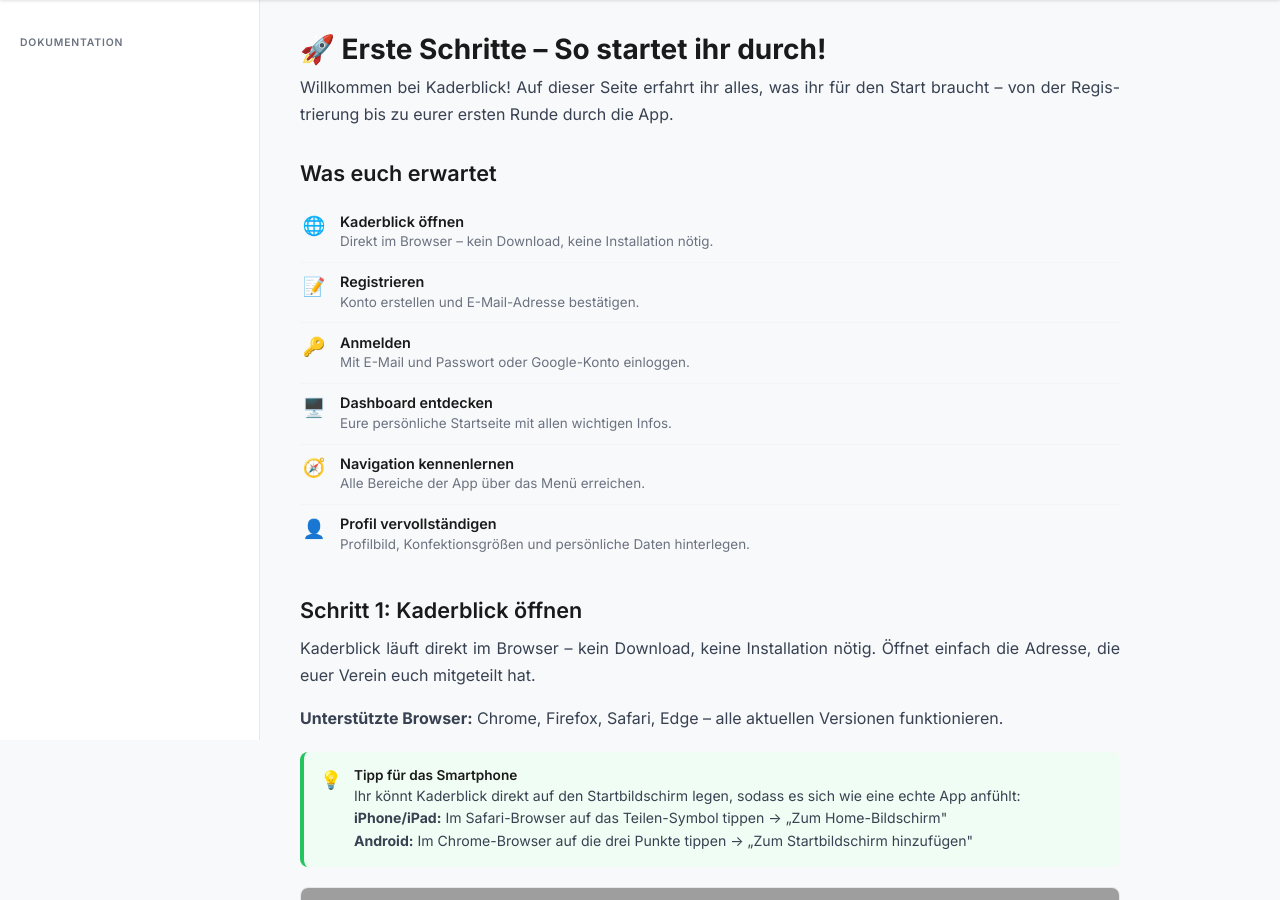
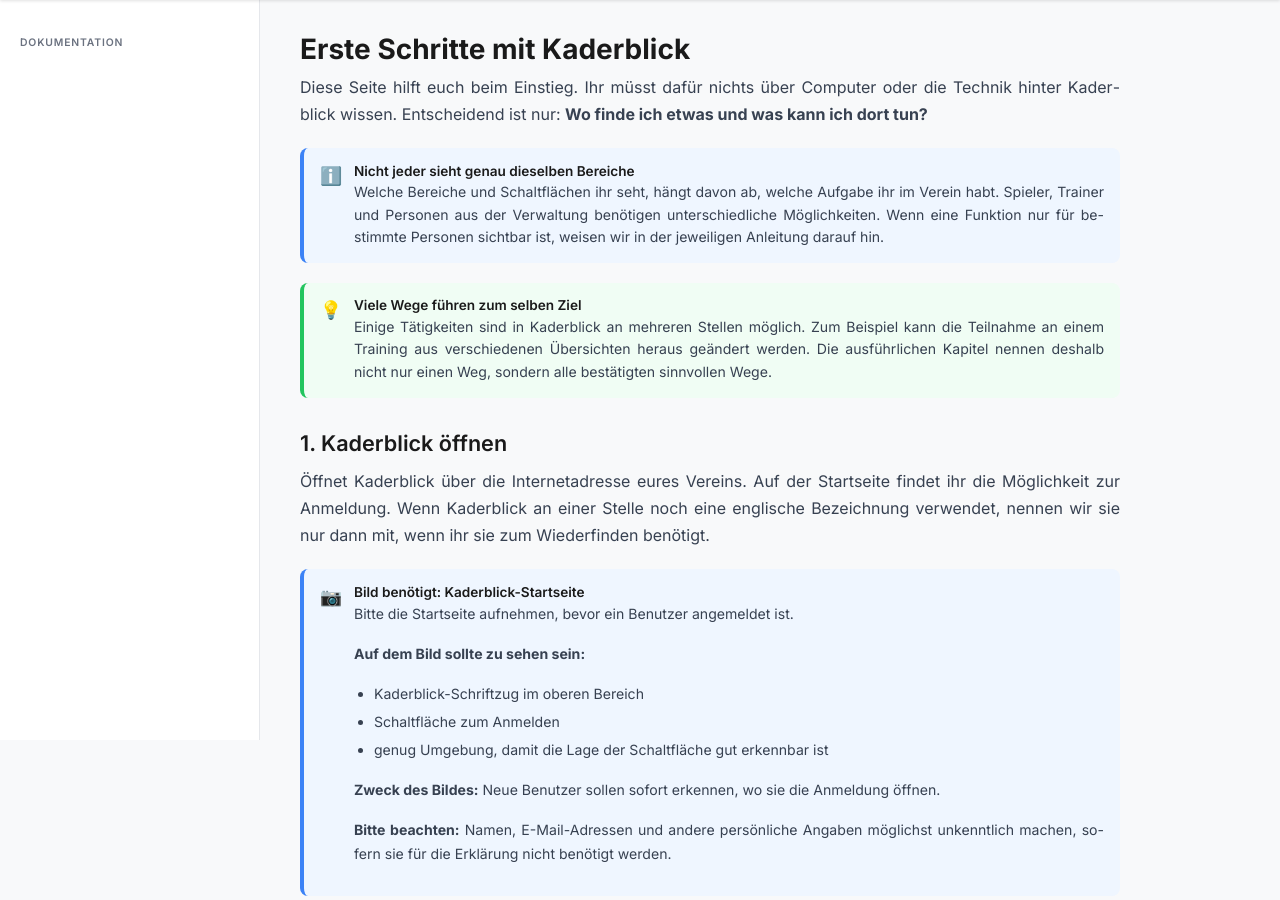
Before and after one commit to mastercad/Kaderblick-Documentation, a Symfony app: template templates/erste-schritte/index.html.twig in a window 1280 px wide. Shown: the part 60-960 px from the top of the page. Run offline with Twig, Linux system fonts and the light colour scheme; the template is opened without the code that fills it, so the values that code supplies are empty; some libraries are stand-ins or nearby versions; grey boxes are pictures that could not be loaded.

Commit message:
docs: Erste Schritte vollständig benutzerorientiert überarbeiten

```diff
--- a/templates/erste-schritte/index.html.twig
+++ b/templates/erste-schritte/index.html.twig
@@ -3,188 +3,207 @@
 {% block title %}Erste Schritte – docs.kaderblick.de{% endblock %}
 
 {% block body %}
-    <h1>🚀 Erste Schritte – So startet ihr durch!</h1>
+    <h1>Erste Schritte mit Kaderblick</h1>
+
     <p>
-        Willkommen bei Kaderblick! Auf dieser Seite erfahrt ihr alles, was ihr für
-        den Start braucht – von der Registrierung bis zu eurer ersten Runde durch die App.
+        Diese Seite hilft euch beim Einstieg. Ihr müsst dafür nichts über Computer oder die Technik
+        hinter Kaderblick wissen. Entscheidend ist nur: <strong>Wo finde ich etwas und was kann ich dort tun?</strong>
     </p>
 
-    {# ─── Funktionsübersicht ─── #}
-    <h2>Was euch erwartet</h2>
-    {% include 'components/feature_list.html.twig' with {
-        features: [
-            { icon: '🌐', title: 'Kaderblick öffnen', desc: 'Direkt im Browser – kein Download, keine Installation nötig.' },
-            { icon: '📝', title: 'Registrieren', desc: 'Konto erstellen und E-Mail-Adresse bestätigen.' },
-            { icon: '🔑', title: 'Anmelden', desc: 'Mit E-Mail und Passwort oder Google-Konto einloggen.' },
-            { icon: '🖥️', title: 'Dashboard entdecken', desc: 'Eure persönliche Startseite mit allen wichtigen Infos.' },
-            { icon: '🧭', title: 'Navigation kennenlernen', desc: 'Alle Bereiche der App über das Menü erreichen.' },
-            { icon: '👤', title: 'Profil vervollständigen', desc: 'Profilbild, Konfektionsgrößen und persönliche Daten hinterlegen.' },
+    {% include 'components/callout.html.twig' with {
+        type: 'info',
+        title: 'Nicht jeder sieht genau dieselben Bereiche',
+        text: 'Welche Bereiche und Schaltflächen ihr seht, hängt davon ab, welche Aufgabe ihr im Verein habt. Spieler, Trainer und Personen aus der Verwaltung benötigen unterschiedliche Möglichkeiten. Wenn eine Funktion nur für bestimmte Personen sichtbar ist, weisen wir in der jeweiligen Anleitung darauf hin.'
+    } %}
+
+    {% include 'components/callout.html.twig' with {
+        type: 'tip',
+        title: 'Viele Wege führen zum selben Ziel',
+        text: 'Einige Tätigkeiten sind in Kaderblick an mehreren Stellen möglich. Zum Beispiel kann die Teilnahme an einem Training aus verschiedenen Übersichten heraus geändert werden. Die ausführlichen Kapitel nennen deshalb nicht nur einen Weg, sondern alle bestätigten sinnvollen Wege.'
+    } %}
+
+    <h2>1. Kaderblick öffnen</h2>
+
+    <p>
+        Öffnet Kaderblick über die Internetadresse eures Vereins. Auf der Startseite findet ihr die Möglichkeit
+        zur Anmeldung. Wenn Kaderblick an einer Stelle noch eine englische Bezeichnung verwendet, nennen wir sie
+        nur dann mit, wenn ihr sie zum Wiederfinden benötigt.
+    </p>
+
+    {% include 'components/bildplatzhalter.html.twig' with {
+        title: 'Kaderblick-Startseite',
+        description: 'Bitte die Startseite aufnehmen, bevor ein Benutzer angemeldet ist.',
+        items: [
+            'Kaderblick-Schriftzug im oberen Bereich',
+            'Schaltfläche zum Anmelden',
+            'genug Umgebung, damit die Lage der Schaltfläche gut erkennbar ist'
+        ],
+        purpose: 'Neue Benutzer sollen sofort erkennen, wo sie die Anmeldung öffnen.'
+    } %}
+
+    <h2>2. Ein neues Konto anlegen</h2>
+
+    <p>
+        Wenn ihr Kaderblick noch nicht benutzt habt, öffnet zuerst die Anmeldung und wechselt dort zur Registrierung.
+        Tragt euren vollständigen Namen und eure E-Mail-Adresse ein und legt ein Passwort fest. Das Passwort muss
+        mindestens <strong>8 Zeichen</strong> lang sein und zur Kontrolle noch einmal eingegeben werden.
+    </p>
+
+    {% include 'components/steps.html.twig' with {
+        steps: [
+            { title: 'Registrierung öffnen', text: 'Öffnet die Anmeldung und wechselt zur Registrierung.' },
+            { title: 'Namen eintragen', text: 'Gebt euren vollständigen Vor- und Nachnamen ein.' },
+            { title: 'E-Mail-Adresse eintragen', text: 'Gebt eine E-Mail-Adresse an, auf die ihr zugreifen könnt.' },
+            { title: 'Passwort festlegen', text: 'Das Passwort muss mindestens <strong>8 Zeichen</strong> lang sein.' },
+            { title: 'Passwort bestätigen', text: 'Gebt dasselbe Passwort noch einmal ein.' },
+            { title: 'Konto erstellen', text: 'Schließt die Registrierung über die dafür vorgesehene Schaltfläche ab.' },
+            { title: 'E-Mail bestätigen', text: 'Öffnet anschließend die Bestätigungs-E-Mail von Kaderblick und folgt dem darin enthaltenen Link.' }
         ]
     } %}
 
-    {# ─── Schritt 1 ─── #}
-    <h2>Schritt 1: Kaderblick öffnen</h2>
+    {% include 'components/bildplatzhalter.html.twig' with {
+        title: 'Registrierung',
+        description: 'Bitte das geöffnete Registrierungsformular aufnehmen.',
+        items: [
+            'vollständiger Name',
+            'E-Mail-Adresse',
+            'Passwort',
+            'Passwortbestätigung',
+            'Schaltfläche zum Erstellen des Kontos'
+        ],
+        purpose: 'Der Benutzer soll die beschriebenen Felder direkt im Formular wiederfinden.'
+    } %}
+
+    <h2>3. Mit einem vorhandenen Konto anmelden</h2>
+
     <p>
-        Kaderblick läuft direkt im Browser – kein Download, keine Installation nötig.
-        Öffnet einfach die Adresse, die euer Verein euch mitgeteilt hat.
-    </p>
-    <p>
-        <strong>Unterstützte Browser:</strong> Chrome, Firefox, Safari, Edge – alle aktuellen Versionen funktionieren.
+        Wenn ihr bereits ein Konto habt, meldet ihr euch mit eurer E-Mail-Adresse und eurem Passwort an.
+        Kaderblick bietet außerdem eine Anmeldung über ein Google-Konto an.
     </p>
 
-    {% include 'components/callout.html.twig' with {
-        type: 'tip',
-        title: 'Tipp für das Smartphone',
-        text: 'Ihr könnt Kaderblick direkt auf den Startbildschirm legen, sodass es sich wie eine echte App anfühlt:<br>
-        <strong>iPhone/iPad:</strong> Im Safari-Browser auf das Teilen-Symbol tippen → „Zum Home-Bildschirm"<br>
-        <strong>Android:</strong> Im Chrome-Browser auf die drei Punkte tippen → „Zum Startbildschirm hinzufügen"'
+    <p>
+        Wenn ihr euer Passwort nicht mehr wisst, könnt ihr direkt aus der Anmeldung ein neues anfordern.
+        Ist ein Konto nach zu vielen fehlgeschlagenen Anmeldeversuchen gesperrt, kann dort auch eine Entsperrung
+        angefordert werden. Die einzelnen Fälle werden im Kapitel
+        <a href="{{ path('app_authentifizierung') }}">Anmelden &amp; Registrieren</a> ausführlich erklärt.
+    </p>
+
+    {% include 'components/bildplatzhalter.html.twig' with {
+        title: 'Anmeldung',
+        description: 'Bitte die geöffnete Anmeldung aufnehmen.',
+        items: [
+            'Anmeldung mit Google',
+            'E-Mail-Adresse',
+            'Passwort',
+            'Möglichkeit bei vergessenem Passwort',
+            'Schaltfläche zum Einloggen'
+        ],
+        purpose: 'Neue Benutzer sollen die verschiedenen Möglichkeiten zur Anmeldung sofort erkennen.'
     } %}
 
-    {% include 'components/screenshot.html.twig' with {
-        src: 'images/docs/erste-schritte/startseite.png',
-        alt: 'Kaderblick Startseite im Browser',
-        caption: 'Die Startseite von Kaderblick – direkt im Browser erreichbar.'
-    } %}
+    <h2>4. Dem richtigen Spieler oder Trainer zugeordnet werden</h2>
 
-    {# ─── Schritt 2 ─── #}
-    <h2>Schritt 2: Registrieren oder Anmelden</h2>
     <p>
-        Wenn ihr Kaderblick das erste Mal öffnet, seht ihr die Startseite.
-        Oben rechts findet ihr den <strong>Anmelden</strong>-Button.
+        Nach einer neuen Registrierung kann Kaderblick euch fragen, zu welcher Person im Verein euer Benutzerkonto
+        gehört. Dabei könnt ihr angeben, ob es um einen Spieler oder einen Trainer geht, die richtige Person suchen
+        und eure Beziehung zu dieser Person auswählen.
     </p>
 
-    <h3>Noch kein Konto? Jetzt registrieren!</h3>
     {% include 'components/steps.html.twig' with {
         steps: [
-            { title: 'Registrieren klicken', text: 'Klickt auf <strong>„Registrieren"</strong> auf der Startseite.' },
-            { title: 'Name eingeben', text: 'Gebt euren vollständigen Namen ein (Vor- und Nachname).' },
-            { title: 'E-Mail-Adresse eintragen', text: 'Eine gültige E-Mail-Adresse eingeben – an diese wird eine Bestätigungsmail geschickt.' },
-            { title: 'Passwort wählen', text: 'Ein sicheres Passwort wählen (mindestens 8 Zeichen).' },
-            { title: 'Bestätigungsmail öffnen', text: 'Ihr erhaltet eine E-Mail mit einem <strong>Bestätigungslink</strong>. Klickt diesen an – erst danach ist euer Konto aktiv.' },
+            { title: 'Spieler oder Trainer wählen', text: 'Gebt an, ob es um einen Spieler oder einen Trainer geht.' },
+            { title: 'Person suchen', text: 'Gebt mindestens <strong>2 Buchstaben</strong> des Namens ein und wählt die richtige Person aus.' },
+            { title: 'Beziehung auswählen', text: 'Wählt aus, in welchem Verhältnis ihr zu dieser Person steht.' },
+            { title: 'Angaben prüfen', text: 'Kontrolliert die Zusammenfassung. Eine zusätzliche Anmerkung könnt ihr freiwillig eintragen.' },
+            { title: 'Antrag stellen', text: 'Sendet die Zuordnung ab. Sie wird anschließend von einer zuständigen Person geprüft.' }
         ]
     } %}
 
-    {% include 'components/screenshot.html.twig' with {
-        src: 'images/docs/erste-schritte/registrierung.png',
-        alt: 'Registrierungsformular von Kaderblick',
-        caption: 'Das Registrierungsformular – schnell und unkompliziert.'
+    {% include 'components/bildplatzhalter.html.twig' with {
+        title: 'Vereinszugehörigkeit angeben',
+        description: 'Bitte das Fenster für die Vereinszugehörigkeit aufnehmen. Sinnvoll sind der erste Schritt und die abschließende Zusammenfassung.',
+        items: [
+            'Auswahl Spieler oder Trainer',
+            'Suche nach einer Person',
+            'Auswahl der Beziehung',
+            'abschließende Schaltfläche zum Absenden des Antrags'
+        ],
+        purpose: 'Benutzer sollen verstehen, dass hier ihr Benutzerkonto mit der richtigen Person im Verein verbunden wird.'
     } %}
+
+    <h2>5. Die wichtigsten Bereiche finden</h2>
+
+    <p>
+        Nach der Anmeldung erreicht ihr die wichtigsten Bereiche über die Navigation. Welche zusätzlichen Einträge
+        angezeigt werden, hängt von euren Aufgaben und Berechtigungen im Verein ab.
+    </p>
+
+    <h3>Am Computer</h3>
+
+    <p>
+        Am Computer befindet sich links eine Seitenleiste. Dort erreicht ihr unter anderem
+        <strong>Dashboard</strong>, <strong>Kalender</strong>, <strong>Spiele</strong>,
+        <strong>Team &amp; Verein</strong> und <strong>Meine Aufgaben</strong>. Weitere Bereiche werden je nach
+        Aufgabe im Verein ergänzt.
+    </p>
+
+    {% include 'components/bildplatzhalter.html.twig' with {
+        title: 'Navigation am Computer',
+        description: 'Bitte Kaderblick nach der Anmeldung mit vollständig aufgeklappter linker Seitenleiste aufnehmen.',
+        items: [
+            'Dashboard',
+            'Kalender',
+            'Spiele',
+            'Team & Verein',
+            'Meine Aufgaben',
+            'weitere sichtbare Bereiche eines normalen Benutzers'
+        ],
+        purpose: 'Benutzer sollen die Hauptbereiche und die Lage der Navigation auf Anhieb erkennen.'
+    } %}
+
+    <h3>Auf dem Smartphone</h3>
+
+    <p>
+        Auf dem Smartphone stehen unten dauerhaft die wichtigsten Schnellzugriffe:
+        <strong>Dashboard</strong>, <strong>Kalender</strong>, <strong>Spiele</strong>,
+        <strong>Mein Team</strong> und <strong>Mehr</strong>. Über <strong>Mehr</strong> öffnet ihr die übrigen Bereiche.
+    </p>
+
+    {% include 'components/bildplatzhalter.html.twig' with {
+        title: 'Navigation auf dem Smartphone',
+        description: 'Bitte eine angemeldete Ansicht auf einem Smartphone aufnehmen. Die untere Leiste muss vollständig sichtbar sein.',
+        items: [
+            'Dashboard',
+            'Kalender',
+            'Spiele',
+            'Mein Team',
+            'Mehr'
+        ],
+        purpose: 'Benutzer auf dem Smartphone sollen sofort sehen, dass die wichtigsten Bereiche unten erreichbar sind und weitere Bereiche hinter „Mehr“ liegen.'
+    } %}
+
+    <h2>6. Wofür sind die Hauptbereiche gedacht?</h2>
+
+    <ul>
+        <li><strong>Dashboard:</strong> eure persönliche Übersicht mit Informationen aus verschiedenen Bereichen.</li>
+        <li><strong>Kalender:</strong> Termine des Vereins und der Mannschaft sowie Möglichkeiten rund um die Teilnahme.</li>
+        <li><strong>Spiele:</strong> alles rund um Spielplan, Spieltag und weitere spielbezogene Funktionen.</li>
+        <li><strong>Team &amp; Verein:</strong> Informationen und Funktionen rund um eure Mannschaft und euren Verein.</li>
+        <li><strong>Meine Aufgaben:</strong> Aufgaben, die euch betreffen, und – wenn ihr dazu berechtigt seid – weitere Aufgabenübersichten.</li>
+    </ul>
 
     {% include 'components/callout.html.twig' with {
         type: 'warning',
-        title: 'Achtung',
-        text: 'Schaut auch im Spam-Ordner nach, falls die E-Mail nicht ankommt. Die Bestätigung ist notwendig, damit euer Konto freigeschaltet wird.'
+        title: 'Ein Bereich fehlt bei euch?',
+        text: 'Das bedeutet nicht automatisch, dass etwas kaputt ist. Kaderblick zeigt zusätzliche Bereiche nur den Personen, die sie für ihre Aufgabe benötigen. In den einzelnen Kapiteln steht deshalb jeweils dabei, für wen eine Funktion sichtbar ist.'
     } %}
 
-    <h3>Bereits registriert? Einfach einloggen!</h3>
+    <h2>7. So benutzt ihr die weitere Dokumentation</h2>
+
     <p>
-        Klickt auf <strong>„Anmelden"</strong>, gebt eure E-Mail-Adresse und euer Passwort ein
-        und klickt auf <strong>„Einloggen"</strong>. Alternativ könnt ihr euch auch direkt mit
-        eurem <strong>Google-Konto</strong> anmelden.
-    </p>
-
-    {% include 'components/screenshot.html.twig' with {
-        src: 'images/docs/erste-schritte/login.png',
-        alt: 'Login-Seite von Kaderblick',
-        caption: 'Die Anmeldeseite mit E-Mail/Passwort und Google-Login.'
-    } %}
-
-    {# ─── Schritt 3 ─── #}
-    <h2>Schritt 3: Das Dashboard – euer persönlicher Überblick</h2>
-    <p>
-        Nach dem Login landet ihr auf dem <strong>Dashboard</strong>. Das ist eure persönliche
-        Startseite mit den wichtigsten Infos auf einen Blick:
-    </p>
-    <ul>
-        <li>Eure nächsten Termine</li>
-        <li>Aktuelle Neuigkeiten aus dem Verein</li>
-        <li>Offene Aufgaben</li>
-        <li>Neueste Benachrichtigungen</li>
-    </ul>
-    <p>
-        Das Dashboard lässt sich individuell anpassen – ihr entscheidet, welche Infos
-        ihr dort sehen möchtet. Mehr dazu im Kapitel
-        <a href="{{ path('app_dashboard') }}">Dashboard</a>.
-    </p>
-
-    {% include 'components/screenshot.html.twig' with {
-        src: 'images/docs/erste-schritte/dashboard.png',
-        alt: 'Dashboard nach dem Login',
-        caption: 'Euer persönliches Dashboard mit den wichtigsten Infos.'
-    } %}
-
-    {# ─── Schritt 4 ─── #}
-    <h2>Schritt 4: Navigation kennenlernen</h2>
-    <p>
-        Über das <strong>Menü</strong> (das Symbol mit den drei Strichen oder die Navigationsleiste)
-        erreicht ihr alle Bereiche der App:
-    </p>
-    <ul>
-        <li><strong>Spiele</strong> — Alle Spiele eures Teams – vergangene und zukünftige</li>
-        <li><strong>Kalender</strong> — Alle Termine: Training, Spiele, Besprechungen</li>
-        <li><strong>News</strong> — Aktuelle Nachrichten eures Vereins</li>
-        <li><strong>Nachrichten</strong> — Chats mit Mitspielern, Trainer oder Gruppen</li>
-        <li><strong>Mein Profil</strong> — Eigene Daten, Profilbild und Einstellungen</li>
-    </ul>
-
-    {% include 'components/screenshot.html.twig' with {
-        src: 'images/docs/erste-schritte/navigation.png',
-        alt: 'Navigation und Menüstruktur',
-        caption: 'Über das Menü erreicht ihr alle Bereiche von Kaderblick.'
-    } %}
-
-    {# ─── Schritt 5 ─── #}
-    <h2>Schritt 5: Profil vervollständigen</h2>
-    <p>
-        Nehmt euch kurz Zeit, euer Profil auszufüllen. Besonders wichtig:
-    </p>
-    <ul>
-        <li><strong>Profilbild hochladen</strong> — damit euch andere Mitglieder erkennen</li>
-        <li><strong>Konfektionsgrößen</strong> — damit der Trainer weiß, welche Trikotgröße ihr braucht</li>
-    </ul>
-    <p>
-        Je vollständiger euer Profil ist, desto besser kann das System euch relevante
-        Informationen zeigen. Alles dazu erklärt das Kapitel
-        <a href="{{ path('app_profil') }}">Mein Profil</a>.
-    </p>
-
-    {% include 'components/screenshot.html.twig' with {
-        src: 'images/docs/erste-schritte/profil.png',
-        alt: 'Profilseite ausfüllen',
-        caption: 'Ein vollständiges Profil hilft dem Team und dem System.'
-    } %}
-
-    {# ─── Häufige Fragen ─── #}
-    <h2>Häufige Fragen beim Start</h2>
-
-    <h3>Ich bekomme keine Bestätigungsmail – was tun?</h3>
-    <p>
-        Schaut zuerst in den Spam-Ordner. Ist die Mail auch dort nicht, wendet euch
-        an euren Vereinsadministrator oder nutzt auf der Loginseite „Erneut senden".
-    </p>
-
-    <h3>Ich kann mich nicht anmelden, obwohl ich registriert bin.</h3>
-    <p>
-        Möglicherweise wurde euer Konto noch nicht durch einen Administrator freigegeben.
-        Sprecht euren Trainer oder Vereinsverantwortlichen an.
-    </p>
-
-    <h3>Ich habe mein Passwort vergessen.</h3>
-    <p>
-        Auf der Loginseite gibt es den Link <strong>„Passwort vergessen?"</strong> – damit könnt
-        ihr ein neues Passwort anfordern.
-    </p>
-
-    <h3>Kann ich auch mehrere Vereinsmitglieder von einem Gerät aus verwalten?</h3>
-    <p>
-        Ja, aber jedes Mitglied benötigt seinen eigenen Account. Eltern, die das Kind
-        altersbedingt noch unterstützen, können als Vormund im Account des Kindes
-        eingetragen werden – das regelt euer Vereinsadministrator.
-    </p>
-
-    <h3>Die App sieht komisch aus oder ein Button ist weg?</h3>
-    <p>
-        Versucht die Seite neu zu laden (<kbd>F5</kbd> auf dem Computer oder Wischen
-        in der App-Ansicht). Falls das Problem bleibt, nutzt das Feedback-Formular in der App.
+        Ihr müsst die Dokumentation nicht von vorne bis hinten lesen. Sucht euch die Tätigkeit heraus,
+        die ihr gerade erledigen möchtet. Dort erklären wir, wo ihr die Funktion findet, welche Schritte nötig sind,
+        welche anderen Wege zum selben Ziel führen, wer die Funktion benutzen darf und wo sich das Ergebnis
+        anschließend in Kaderblick wiederfindet.
     </p>
 {% endblock %}
```
